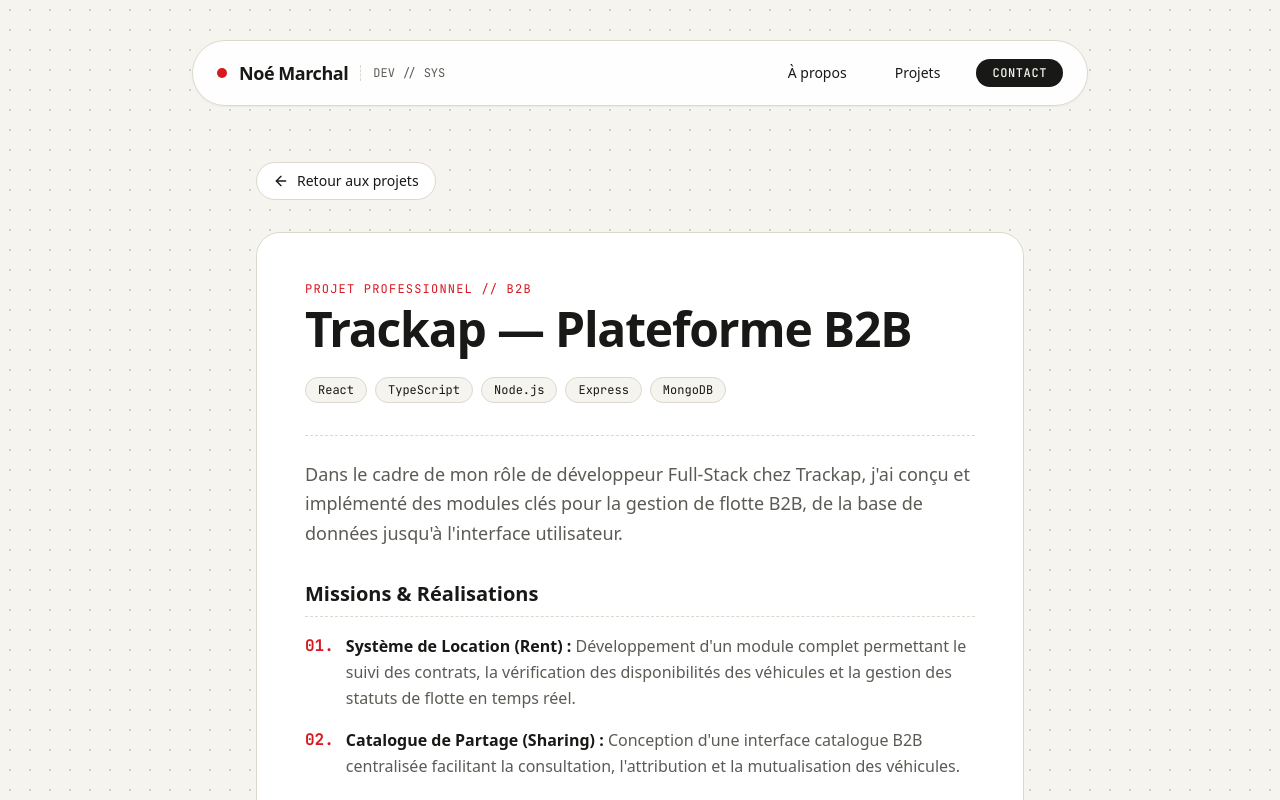
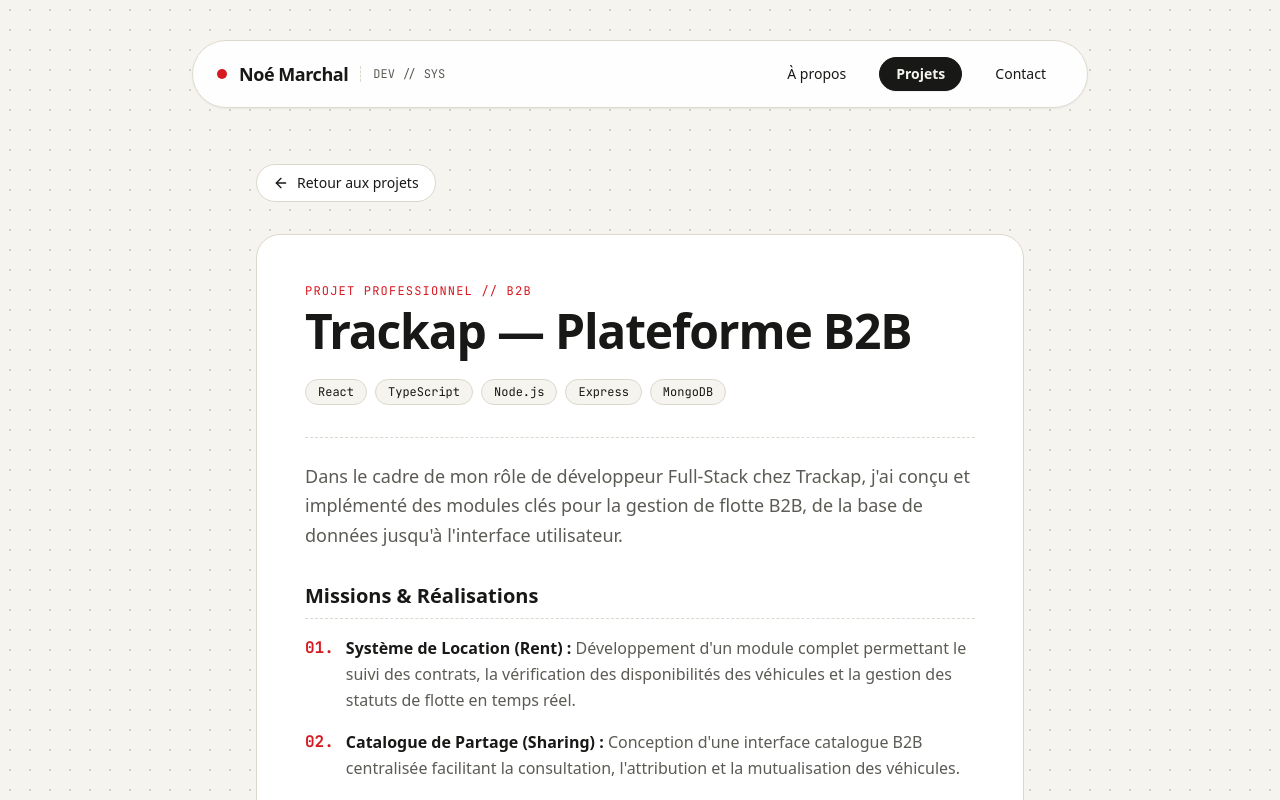
Before and after one commit to MoUst4ki-tech/PORTFOLIO_NOEMARCHAL, a Next.js app: page /projects/trackap in a window 1280 px wide. Shown: the top 800 px of the page. Built offline with nearby package versions, Linux system fonts and the light colour scheme.

Commit message:
refactor: improve Header component styling and link management for better navigation experience

```diff
--- a/components/Hearder.tsx
+++ b/components/Hearder.tsx
@@ -1,6 +1,20 @@
+"use client";
+
 import Link from 'next/link';
+import { usePathname } from 'next/navigation';
 
 export default function Header() {
+  const pathname = usePathname();
+
+  const isActive = (path: string) => pathname === path || pathname.startsWith(`${path}/`);
+
+  const linkStyle = (path: string) =>
+    `px-4 py-1.5 rounded-full border transition-all duration-200 ${
+      isActive(path)
+        ? 'bg-[#181816] border-[#181816] text-[#F6F4EE] font-semibold shadow-2xs'
+        : 'bg-transparent border-transparent text-[#181816] hover:bg-[#EFECE6] hover:border-[#DCD8CE]'
+    }`;
+
   return (
     <header className="mb-14">
       <nav
@@ -9,29 +23,22 @@
       >
         <Link href="/" className="flex items-center gap-3 group">
           <span className="w-2.5 h-2.5 rounded-full bg-[#D71921] transition-transform duration-300 group-hover:scale-125" />
-          <span className="font-extrabold text-lg tracking-tight">Noé Marchal</span>
+          <span className="font-extrabold text-lg tracking-tight text-[#181816]">Noé Marchal</span>
           <span className="font-mono text-xs text-[#5C5A54] hidden md:inline-block border-l border-dashed border-[#DCD8CE] pl-3">
             DEV // SYS
           </span>
         </Link>
 
-        <div className="flex items-center gap-2 sm:gap-6 text-sm font-medium">
-          <Link
-            href="/about"
-            className="px-3 py-1.5 rounded-full hover:bg-[#EFECE6] transition-colors"
-          >
+        <div className="flex items-center gap-2 sm:gap-4 text-sm font-medium">
+          <Link href="/about" className={linkStyle('/about')}>
             À propos
           </Link>
-          <Link
-            href="/projects"
-            className="px-3 py-1.5 rounded-full hover:bg-[#EFECE6] transition-colors"
-          >
+
+          <Link href="/projects" className={linkStyle('/projects')}>
             Projets
           </Link>
-          <Link
-            href="/contact"
-            className="px-4 py-1.5 rounded-full bg-[#181816] text-[#F6F4EE] hover:bg-[#D71921] transition-colors font-mono text-xs uppercase tracking-wider"
-          >
+
+          <Link href="/contact" className={linkStyle('/contact')}>
             Contact
           </Link>
         </div>
```
